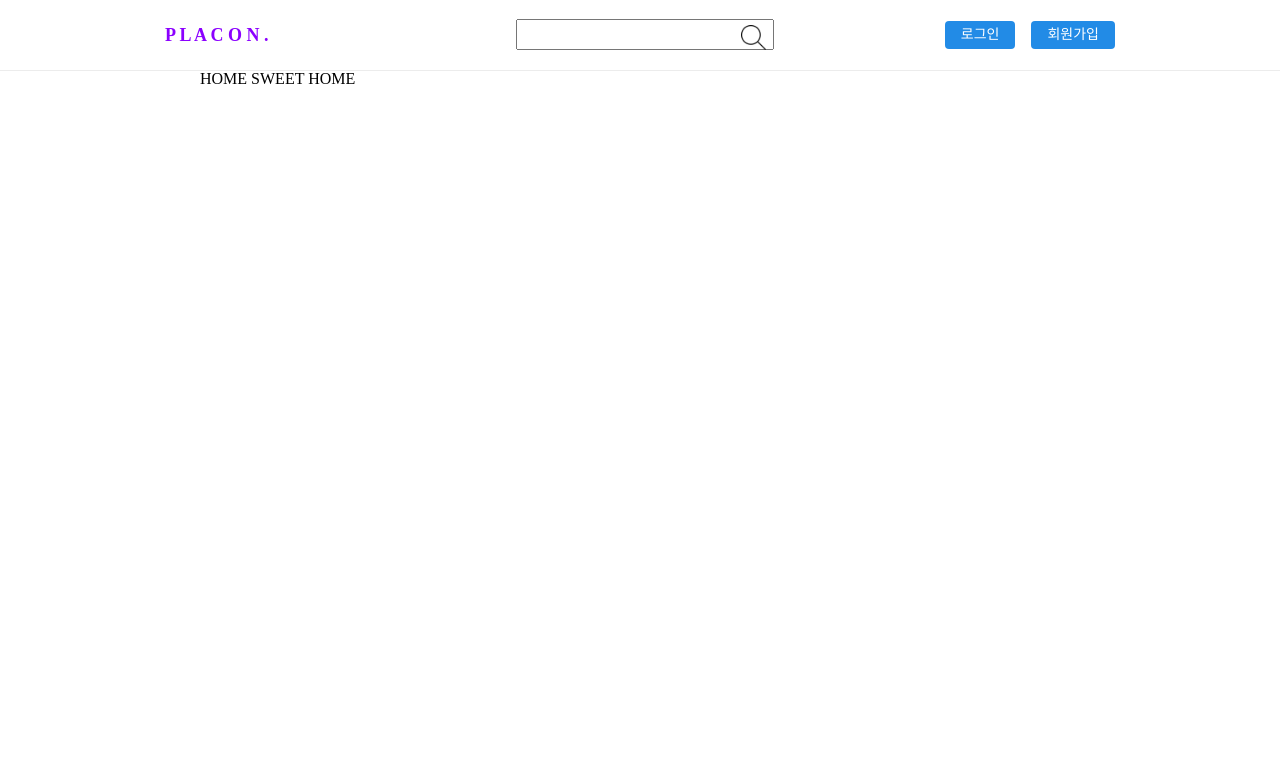
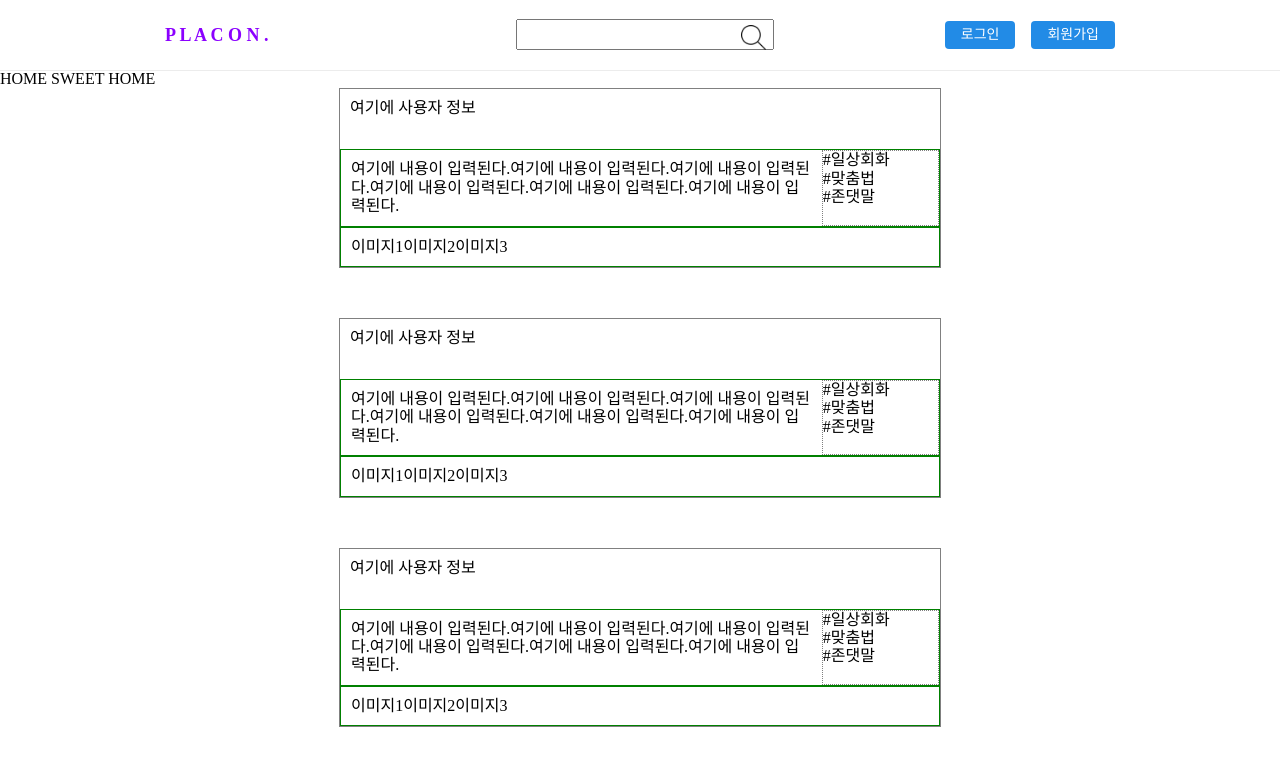
Before and after one commit to placon/client, a React app: page / in a window 1280 px wide. Shown: the top 766 px of the page. Built offline with nearby package versions, Linux system fonts and the light colour scheme.

Commit message:
css 및 포스트 리스트 관련해서 수정

```diff
--- a/src/App.scss
+++ b/src/App.scss
@@ -8,3 +8,9 @@ button {
   outline: none;
   border: none;
 }
+
+ul {
+  list-style: none;
+  padding: 0;
+  margin: 0;
+}
--- a/src/components/Layout/index.scss
+++ b/src/components/Layout/index.scss
@@ -1,7 +1,7 @@
 main {
   height: 100%;
   display: flex;
-  padding: 70px 200px 0px 200px;
+  padding-top: 70px;
 }
 
 .content-section {
--- a/src/containers/home/index.js
+++ b/src/containers/home/index.js
@@ -1,10 +1,12 @@
 import React from "react";
 import Home from "../../components/home";
+import PostList from "../../components/Post/PostList";
 
 function HomeContainer() {
   return (
     <>
       <Home />
+      <PostList />
     </>
   );
 }
```
